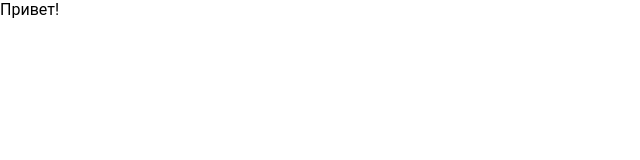
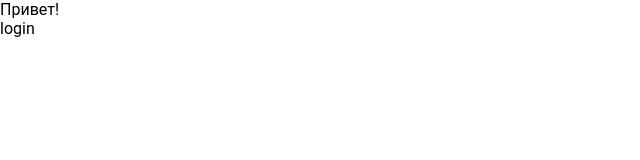
Before and after one commit to it2konst/nuxt-shop, a Nuxt app: page /auth/login in a window 1280 px wide. Before the commit this address had no page. Shown: the top 160 px of the page, without its empty margins (0-640 px from the left). Built offline with nearby package versions, Linux system fonts and the light colour scheme.

Commit message:
feat: update error pages and add new pages for account, login, recovery, cart, catalog and favorites

```diff
--- /dev/null
+++ b/app/pages/account/index.vue
@@ -0,0 +1,3 @@
+<template>
+  <div>account</div>
+</template>
--- /dev/null
+++ b/app/pages/auth/login.vue
@@ -0,0 +1,3 @@
+<template>
+  <div>login</div>
+</template>
--- /dev/null
+++ b/app/pages/auth/register.vue
@@ -0,0 +1,3 @@
+<template>
+  <div>login</div>
+</template>
--- /dev/null
+++ b/app/pages/auth/restore.vue
@@ -0,0 +1,3 @@
+<template>
+  <div>restore</div>
+</template>
--- /dev/null
+++ b/app/pages/cart.vue
@@ -0,0 +1,3 @@
+<template>
+  <div>cart</div>
+</template>
--- /dev/null
+++ b/app/pages/catalog/index.vue
@@ -0,0 +1,3 @@
+<template>
+  <div>catalog</div>
+</template>
--- /dev/null
+++ b/app/pages/favorites.vue
@@ -0,0 +1,3 @@
+<template>
+  <div>favorites</div>
+</template>
```
Also changed, not shown: app/error.vue (+9 -3 lines).
